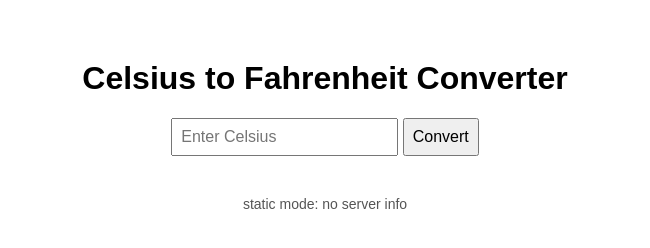
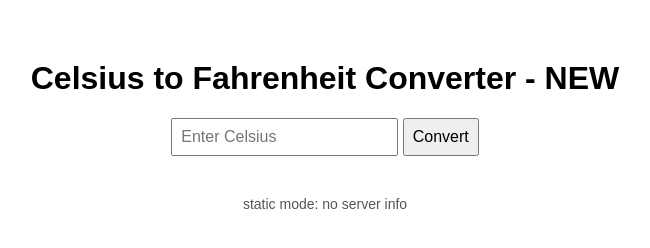
Before and after one commit to DilRW/week12-cloud-native, a website: page site/index.html in a window 1280 px wide. Shown: the whole page, without its empty margins (315-965 px from the left). Drawn offline with Linux system fonts and the light colour scheme; no server answers.

Commit message:
Personalise the page title

```diff
--- a/site/index.html
+++ b/site/index.html
@@ -6,7 +6,7 @@
   <link rel="stylesheet" href="style.css">
 </head>
 <body>
-  <h1>Celsius to Fahrenheit Converter</h1>
+  <h1>Celsius to Fahrenheit Converter - NEW</h1>
   <input id="celsius" type="number" placeholder="Enter Celsius">
   <button id="convertBtn">Convert</button>
   <p id="result"></p>
```
